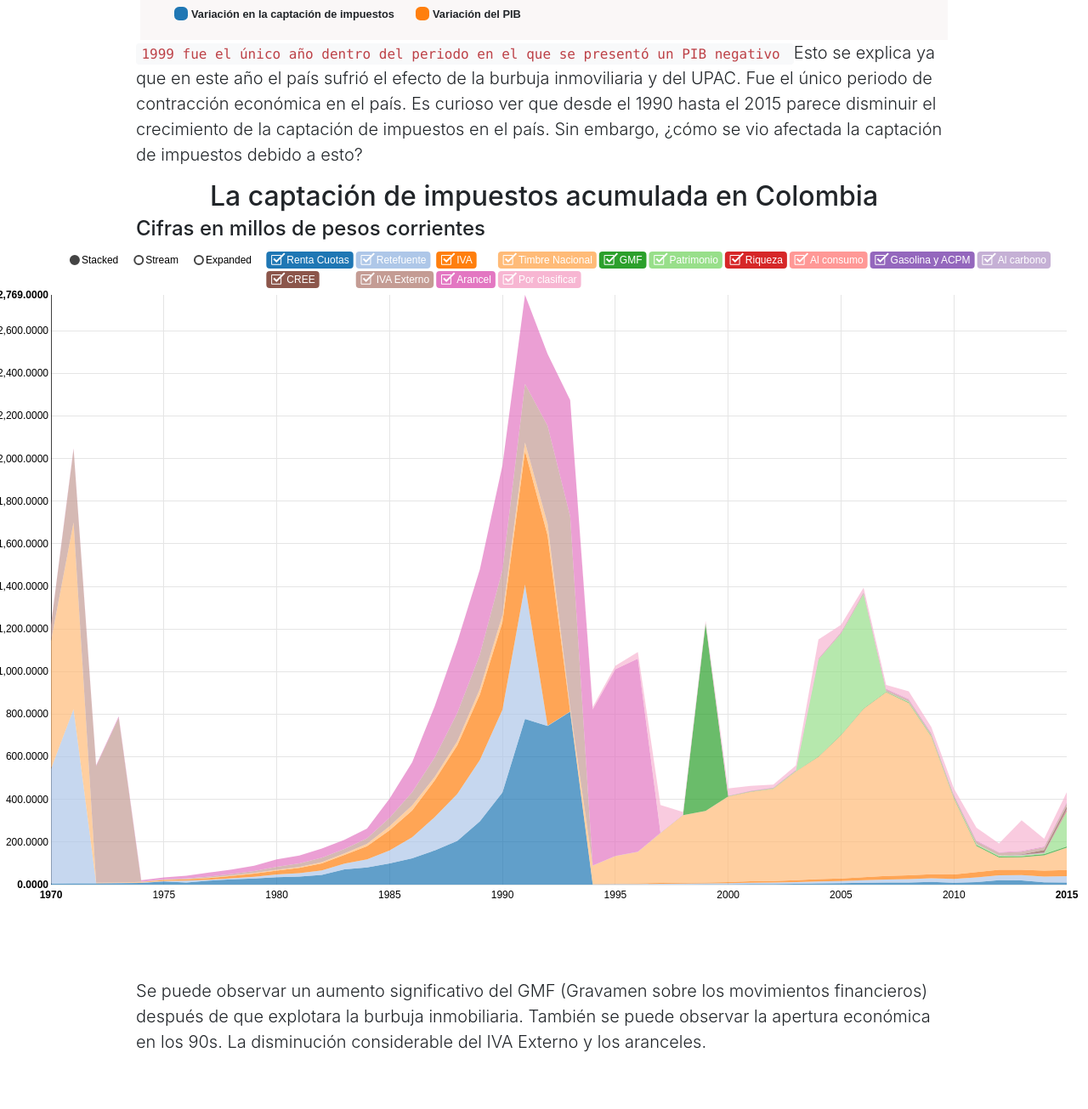
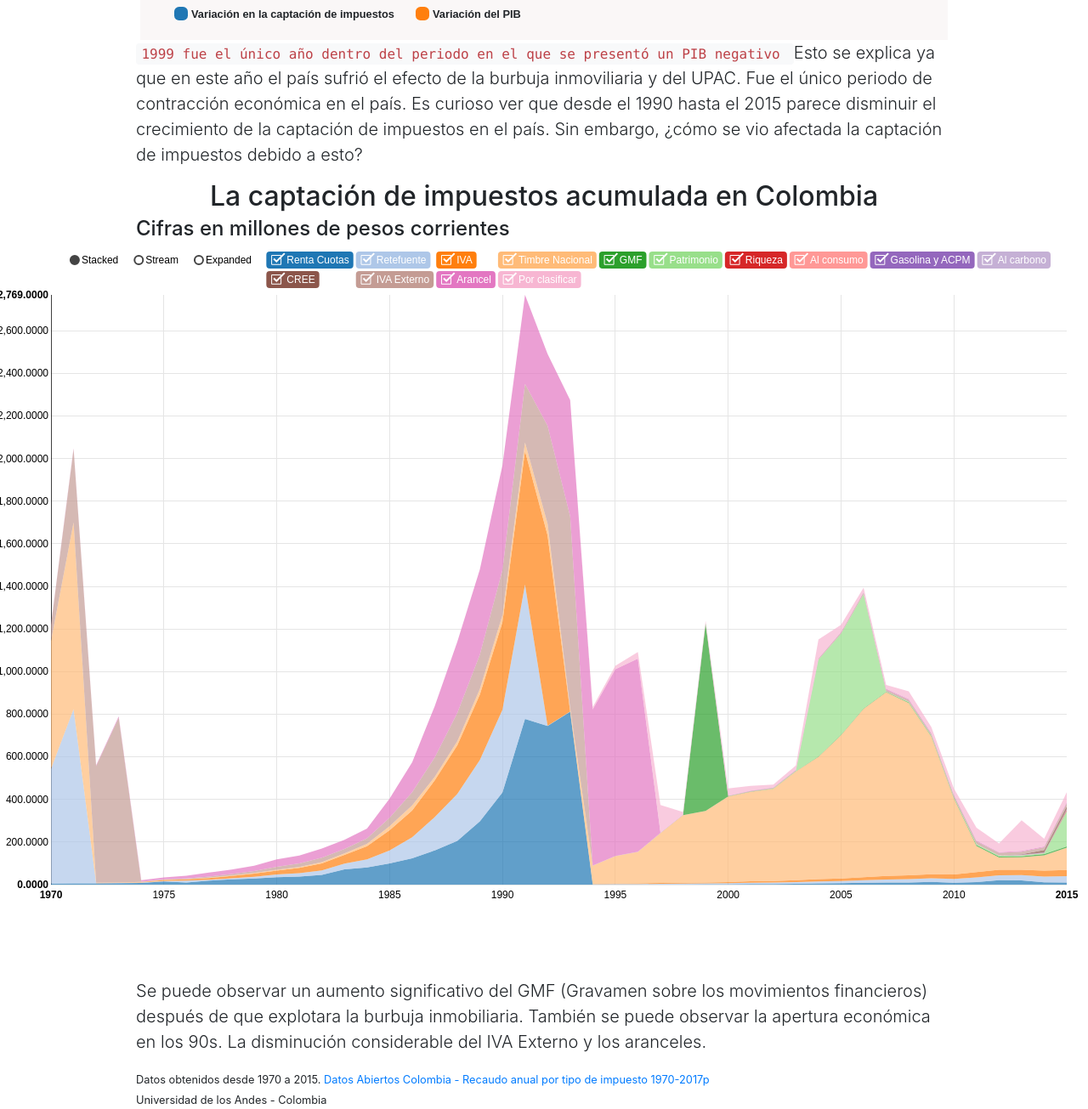
Before and after one commit to slinan/VA_RecaudoImpuestoT3, a plain HTML site: page index.html in a window 1280 px wide. Shown: the part 909-2214 px from the top of the page at 85% size. Before the commit the page ends 2150 px from the top, so only its background shows below. Drawn offline with nearby package versions, Linux system fonts and the light colour scheme.

Commit message:
Version final

```diff
--- a/index.html
+++ b/index.html
@@ -60,7 +60,7 @@
 
 <h2 align="center"> La captación de impuestos acumulada en Colombia</h2>
 
-<h4> Cifras en millos de pesos corrientes </h4>
+<h4> Cifras en millones de pesos corrientes </h4>
     </div>
 
 
@@ -69,7 +69,16 @@
 <div class="container">
 
       <p class="lead"> Se puede observar un aumento significativo del GMF (Gravamen sobre los movimientos financieros) después de que explotara la burbuja inmobiliaria. También se puede observar la apertura económica en los 90s. La disminución considerable del IVA Externo y los aranceles. </p>
-    </div>
+
+
+<small> Datos obtenidos desde 1970 a 2015. <a href="https://www.datos.gov.co/Hacienda-y-Cr-dito-P-blico/Recaudo-anual-por-tipo-de-impuesto-1970-2017p/ddpw-t8jm">Datos Abiertos Colombia - Recaudo anual por tipo de impuesto 1970-2017p</a> <br>
+  Universidad de los Andes - Colombia
+</small>
+
+
+</div>
+
+
 
 
 
```
Also changed, not shown: 1 other file.
